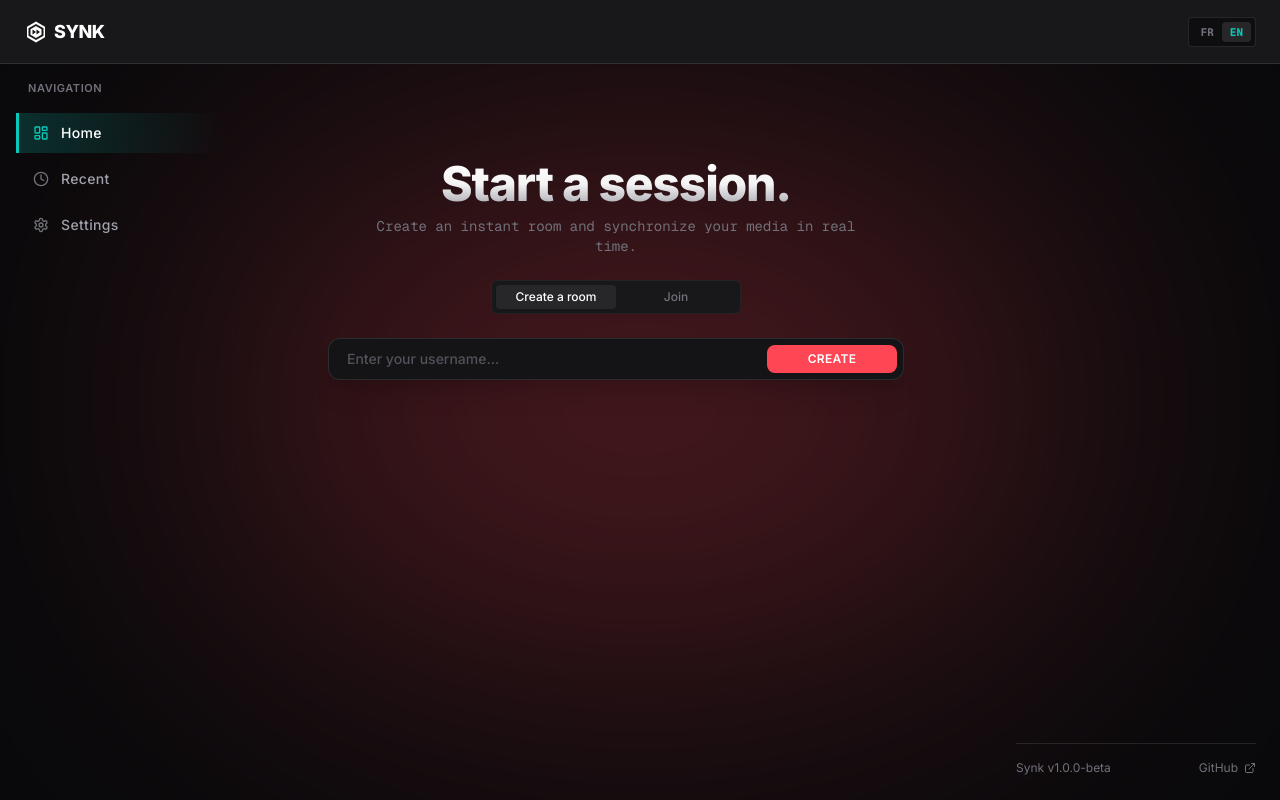
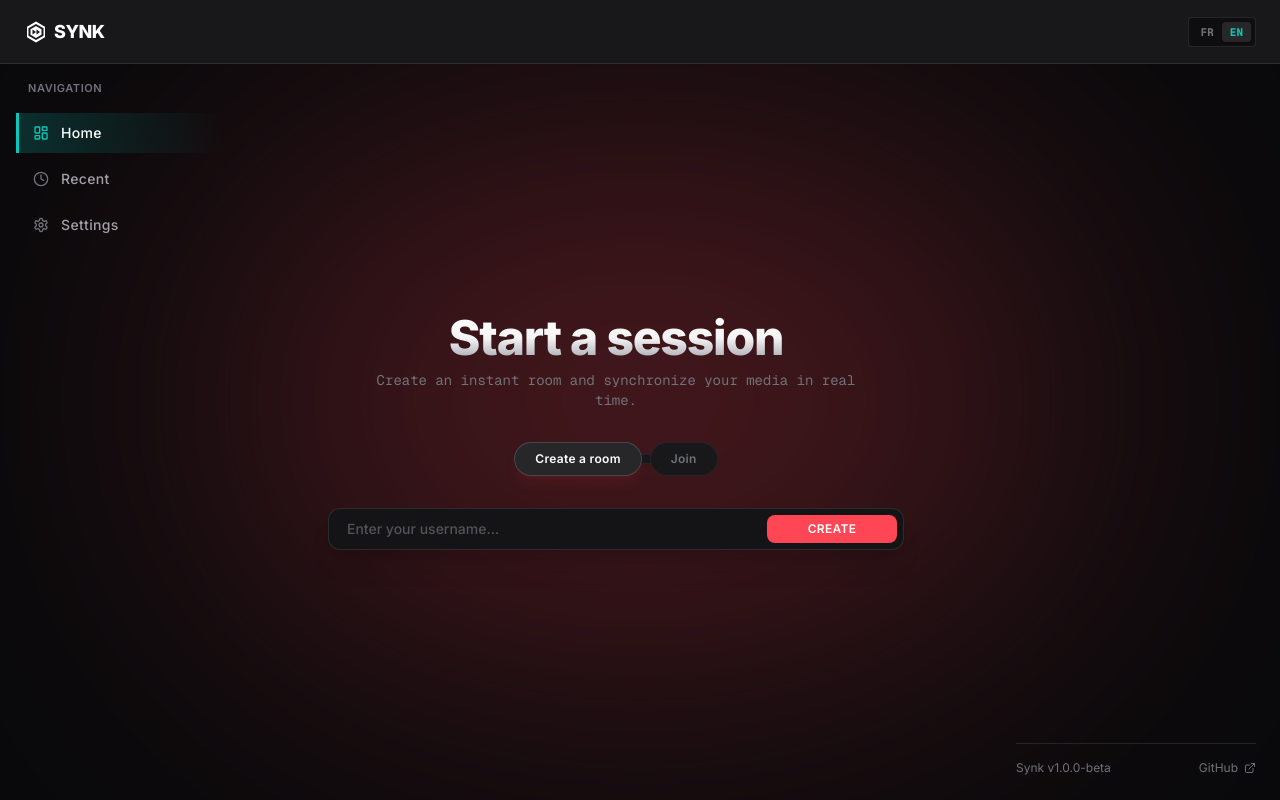
Before and after one commit to Moohmoo/Synk, a React (Vite) app in the folder front/: page / in a window 1280 px wide. Built offline with nearby package versions, Linux system fonts and the light colour scheme; no server answers.

Commit message:
feat(home): centrage vertical, titres sans shift et toggle gouttes connectees

```diff
--- a/front/src/i18n/locales/en/global.json
+++ b/front/src/i18n/locales/en/global.json
@@ -15,9 +15,9 @@
     "disconnected": "DISCONNECTED"
   },
   "home": {
-    "createTitle": "Start a session.",
+    "createTitle": "Start a session",
     "createSubtitle": "Create an instant room and synchronize your media in real time.",
-    "joinTitle": "Join the crew.",
+    "joinTitle": "Join the crew",
     "joinSubtitle": "Enter a room code to synchronize playback.",
     "createTab": "Create a room",
     "joinTab": "Join",
--- a/front/src/i18n/locales/fr/global.json
+++ b/front/src/i18n/locales/fr/global.json
@@ -15,9 +15,9 @@
     "disconnected": "DÉCONNECTÉ"
   },
   "home": {
-    "createTitle": "Lancer une session.",
+    "createTitle": "Lancer une session",
     "createSubtitle": "Créez un salon instantané et synchronisez vos vidéos en temps réel.",
-    "joinTitle": "Rejoindre l'équipe.",
+    "joinTitle": "Rejoindre l'équipe",
     "joinSubtitle": "Entrez le code du salon pour vous synchroniser.",
     "createTab": "Créer un salon",
     "joinTab": "Rejoindre",
--- a/front/src/views/home/HomeView.tsx
+++ b/front/src/views/home/HomeView.tsx
@@ -183,42 +183,70 @@ export function HomeView() {
       : t("home.join");
 
   return (
-    <div className="relative flex flex-col items-center justify-start w-full max-w-full px-6 md:px-12 pt-8 sm:pt-12 md:pt-16">
+    <div className="relative flex-1 flex flex-col items-center justify-center w-full max-w-full px-6 md:px-12 py-10">
       {/* Conteneur principal */}
       <div className="relative z-10 flex flex-col items-center w-full">
-        {/* Titre & Sous-titre contextuels et dynamiques */}
-        <div className="text-center mb-6 max-w-lg transition-all duration-300">
+        {/* Titre & Sous-titre en superposition de grille (zéro layout shift) */}
+        <div className="grid grid-cols-1 grid-rows-1 place-items-center mb-8 max-w-lg text-center select-none">
+          {/* État Mode Créer */}
+          <div
+            className={`col-start-1 row-start-1 flex flex-col items-center transition-all duration-300 ease-out ${
+              mode === "create"
+                ? "opacity-100 scale-100"
+                : "opacity-0 scale-95 pointer-events-none"
+            }`}
+          >
             <h1 className="text-3xl sm:text-4xl md:text-5xl font-black tracking-tight bg-clip-text text-transparent bg-gradient-to-b from-white via-zinc-100 to-zinc-400">
-            {mode === "create" ? t("home.createTitle") : t("home.joinTitle")}
+              {t("home.createTitle")}
             </h1>
             <p className="text-xs sm:text-sm font-mono text-zinc-500 mt-2">
-            {mode === "create" ? t("home.createSubtitle") : t("home.joinSubtitle")}
+              {t("home.createSubtitle")}
             </p>
           </div>
 
-        {/* Le sélecteur de mode (Créer / Rejoindre) */}
-        <div className="relative flex p-1 mb-6 bg-[#18181b] rounded-md border border-white/5 mx-auto">
+          {/* État Mode Rejoindre */}
           <div
-            className={`absolute top-1 bottom-1 left-1 w-[120px] bg-[#27272a] rounded shadow-sm transition-transform duration-300 ease-out ${
-              mode === "create" ? "translate-x-0" : "translate-x-[120px]"
+            className={`col-start-1 row-start-1 flex flex-col items-center transition-all duration-300 ease-out ${
+              mode === "join"
+                ? "opacity-100 scale-100"
+                : "opacity-0 scale-95 pointer-events-none"
             }`}
-          />
+          >
+            <h1 className="text-3xl sm:text-4xl md:text-5xl font-black tracking-tight bg-clip-text text-transparent bg-gradient-to-b from-white via-zinc-100 to-zinc-400">
+              {t("home.joinTitle")}
+            </h1>
+            <p className="text-xs sm:text-sm font-mono text-zinc-500 mt-2">
+              {t("home.joinSubtitle")}
+            </p>
+          </div>
+        </div>
 
+        {/* Le sélecteur de mode : deux gouttes connectées par un pont rectangulaire */}
+        <div className="relative flex items-center mb-8 mx-auto select-none">
+          {/* Goutte Gauche (Créer) */}
           <button
             type="button"
             onClick={() => handleSwitchMode("create")}
-            className={`relative z-10 w-[120px] text-center px-3 py-1 text-xs font-medium transition-colors duration-300 ${
-              mode === "create" ? "text-white" : "text-zinc-500 hover:text-zinc-300"
+            className={`relative z-10 px-5 py-2 rounded-full text-xs font-semibold tracking-wide transition-all duration-300 border ${
+              mode === "create"
+                ? "bg-[#27272a] text-white border-white/15 shadow-lg shadow-red-500/10"
+                : "bg-[#18181b] text-zinc-500 border-white/5 hover:text-zinc-300"
             }`}
           >
             {t("home.createTab")}
           </button>
 
+          {/* Pont rectangulaire reliant les deux gouttes */}
+          <div className="w-5 h-2.5 bg-[#18181b] border-y border-white/5 -mx-1.5 z-0" />
+
+          {/* Goutte Droite (Rejoindre) */}
           <button
             type="button"
             onClick={() => handleSwitchMode("join")}
-            className={`relative z-10 w-[120px] text-center px-3 py-1 text-xs font-medium transition-colors duration-300 ${
-              mode === "join" ? "text-white" : "text-zinc-500 hover:text-zinc-300"
+            className={`relative z-10 px-5 py-2 rounded-full text-xs font-semibold tracking-wide transition-all duration-300 border ${
+              mode === "join"
+                ? "bg-[#27272a] text-white border-white/15 shadow-lg shadow-cyan-500/10"
+                : "bg-[#18181b] text-zinc-500 border-white/5 hover:text-zinc-300"
             }`}
           >
             {t("home.joinTab")}
```
Lines whose indentation alone changed are shown as unchanged.
